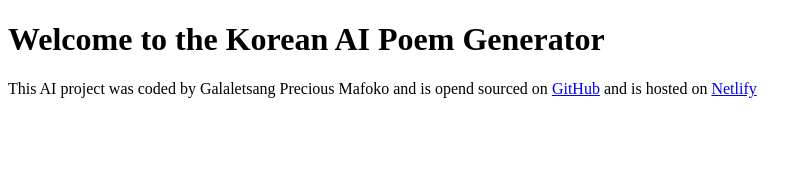
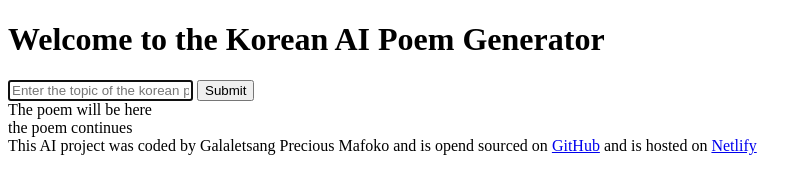
Before and after one commit to GalaletsangM/korean-poem-generator, a plain HTML site: page index.html in a window 1280 px wide. Shown: the whole page, without its empty margins (0-811 px from the left). Drawn offline with Linux system fonts and the light colour scheme.

Commit message:
added basic html structure

```diff
--- a/index.html
+++ b/index.html
@@ -8,6 +8,21 @@
   </head>
   <body>
     <h1>Welcome to the Korean AI Poem Generator</h1>
+    <form action="">
+      <input
+        type="text"
+        placeholder="Enter the topic of the korean poem "
+        id=""
+        autofocus
+        required
+      />
+      <input type="submit" />
+    </form>
+    <div>
+      The poem will be here
+      <br />
+      the poem continues
+    </div>
 
     <footer>
       This AI project was coded by Galaletsang Precious Mafoko and is opend
@@ -17,7 +32,8 @@
         target="_blank"
         >GitHub</a
       >
-      and is hosted on <a href="https://korean-poem-generator.netlify.app/">Netlify</a>
+      and is hosted on
+      <a href="https://korean-poem-generator.netlify.app/">Netlify</a>
     </footer>
     <script src="src/index.js"></script>
   </body>
```
